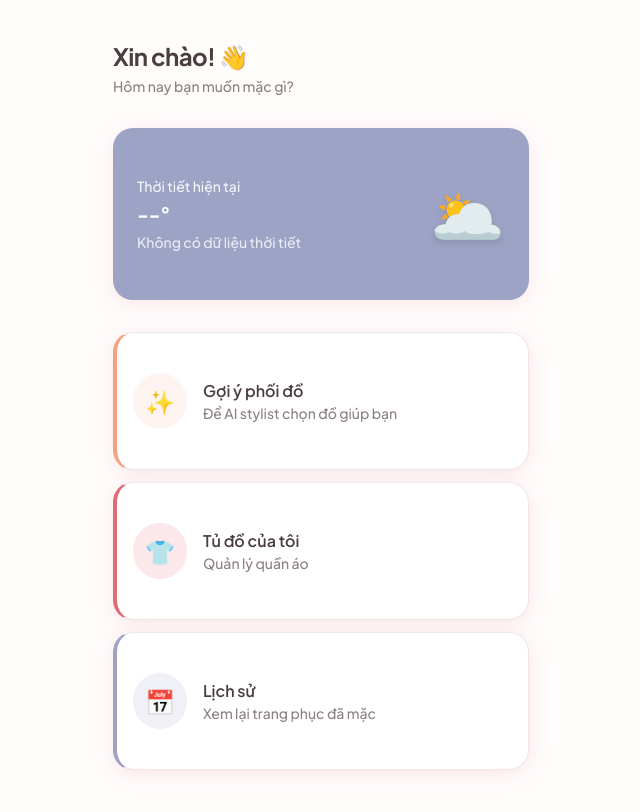
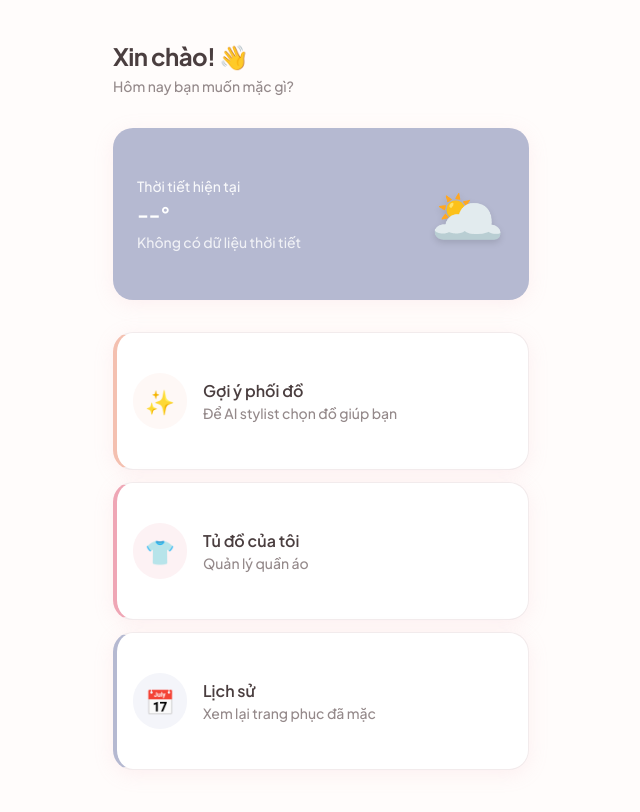
Before and after one commit to JethroHawthorn/daily_beauty_clothes, a Next.js app: page / in a window 1280 px wide. Shown: the top 812 px of the page, without its empty margins (319-959 px from the left). Built offline with nearby package versions, Linux system fonts and the light colour scheme; no server answers.

Commit message:
refactor: Update UI styling by replacing old shadow and color classes with new theme-aligned utilities.

```diff
--- a/src/app/(auth)/login/page.tsx
+++ b/src/app/(auth)/login/page.tsx
@@ -12,7 +12,7 @@ export default function LoginPage() {
 
   return (
     <div className="flex min-h-screen items-center justify-center p-4 bg-background">
-      <Card className="w-full max-w-sm shadow-bloom">
+      <Card className="w-full max-w-sm shadow-soft">
         <CardHeader className="text-center pb-2">
           <div className="text-4xl mb-3 bg-primary-light p-4 rounded-full w-20 h-20 mx-auto flex items-center justify-center">🌸</div>
           <CardTitle className="text-xl font-bold">Đăng nhập</CardTitle>
@@ -38,7 +38,7 @@ export default function LoginPage() {
             </div>
           </CardContent>
           <CardFooter className="pt-4">
-            <Button className="w-full h-12 font-medium" disabled={isPending}>
+            <Button className="w-full h-12 font-medium text-primary-foreground" disabled={isPending}>
               {isPending ? 'Đang đăng nhập...' : 'Tiếp tục'}
             </Button>
           </CardFooter>
--- a/src/app/(dashboard)/wardrobe/add/page.tsx
+++ b/src/app/(dashboard)/wardrobe/add/page.tsx
@@ -26,35 +26,35 @@ export default function AddClothingPage() {
                 <CardContent>
                     <form action={action} className="space-y-4">
                         <div>
-                            <Label htmlFor="name">Tên</Label>
+                            <Label htmlFor="name" className="mb-2 block">Tên</Label>
                             <Input name="name" id="name" required placeholder="Ví dụ: Áo khoác Jean xanh" />
                         </div>
                         <div>
-                            <Label htmlFor="type">Loại</Label>
+                            <Label htmlFor="type" className="mb-2 block">Loại</Label>
                             <Input name="type" id="type" required placeholder="Ví dụ: Áo khoác, Sơ mi, Quần" />
                         </div>
 
                          <div className="grid grid-cols-2 gap-4">
                             <div>
-                                <Label htmlFor="style">Phong cách</Label>
+                                <Label htmlFor="style" className="mb-2 block">Phong cách</Label>
                                 <Input name="style" id="style" placeholder="Ví dụ: Casual, Tiệc tùng" />
                             </div>
                             <div>
-                                <Label htmlFor="color">Màu sắc</Label>
+                                <Label htmlFor="color" className="mb-2 block">Màu sắc</Label>
                                 <Input name="color" id="color" placeholder="Ví dụ: Xanh dương" />
                             </div>
                          </div>
                          <div>
-                            <Label htmlFor="material">Chất liệu</Label>
+                            <Label htmlFor="material" className="mb-2 block">Chất liệu</Label>
                             <Input name="material" id="material" placeholder="Ví dụ: Jean, Cotton" />
                         </div>
 
                         <div>
-                            <Label>Mùa</Label>
+                            <Label className="mb-2 block">Mùa</Label>
                             <div className="flex flex-wrap gap-2 mt-2">
                                 {['Xuân', 'Hạ', 'Thu', 'Đông'].map((s) => (
                                     <label key={s} className="flex items-center space-x-2 border p-2 rounded cursor-pointer hover:bg-gray-50 dark:hover:bg-zinc-800">
-                                        <input type="checkbox" name="season" value={s} className="accent-black" />
+                                        <input type="checkbox" name="season" value={s} className="accent-rose-400" />
                                         <span>{s}</span>
                                     </label>
                                 ))}
@@ -62,7 +62,7 @@ export default function AddClothingPage() {
                         </div>
 
                         <div>
-                            <Label htmlFor="image">Hình ảnh</Label>
+                            <Label htmlFor="image" className="mb-2 block">Hình ảnh</Label>
                             <Input name="image" id="image" type="file" accept="image/*" className="cursor-pointer" />
                         </div>
 
--- a/src/app/globals.css
+++ b/src/app/globals.css
@@ -3,7 +3,7 @@
 
 @custom-variant dark (&:is(.dark *));
 
-/* Modern Bloom Design System v3 */
+/* Dusty Rose Design System v3.1 */
 @theme inline {
   --color-background: var(--background);
   --color-foreground: var(--foreground);
@@ -47,66 +47,73 @@
   --radius-3xl: calc(var(--radius) + 12px);
   --radius-4xl: calc(var(--radius) + 16px);
 
-  /* Modern Bloom Semantic Colors */
+  /* Semantic Colors */
   --color-success: #70B888;
-  --color-info: #9DA3C4;
-  --color-warning: #F2A384;
+  --color-info: #B5B9D1;
+  --color-warning: #F4C0B0;
 }
 
 :root {
   --radius: 1rem;
 
-  /* Modern Bloom - Light Theme */
-  --background: #FFFCFC;
+  /* Dusty Rose - Light Theme */
+  --background: #FFFCFB;
   --foreground: #4A3E3F;
   --card: #FFFFFF;
   --card-foreground: #4A3E3F;
   --popover: #FFFFFF;
   --popover-foreground: #4A3E3F;
 
-  /* Primary - Radiant Rose */
-  --primary: #DF6B78;
-  --primary-foreground: #FFFFFF;
+  /* Primary - Dusty Rose */
+  --primary: #EFA6B5;
+  --primary-foreground: #4A3E3F; /* Dark text for contrast */
 
-  /* Secondary - Serene Lavender */
-  --secondary: #9DA3C4;
-  --secondary-foreground: #FFFFFF;
+  /* Secondary - Muted Mauve */
+  --secondary: #B5B9D1;
+  --secondary-foreground: #4A3E3F;
 
-  /* Accent - Morning Peach */
-  --accent: #F2A384;
+  /* Accent - Soft Coral */
+  --accent: #F4C0B0;
   --accent-foreground: #4A3E3F;
 
   /* Muted */
-  --muted: #F5F0F0;
-  --muted-foreground: #8C8182;
+  --muted: #F7F2F3;
+  --muted-foreground: #94898A;
 
   /* Destructive */
   --destructive: #E35D6A;
   --destructive-foreground: #FFFFFF;
 
   /* Border & Input */
-  --border: #F0E6E7;
-  --input: #F0E6E7;
-  --ring: #DF6B78;
+  --border: #F2EBEC;
+  --input: #F2EBEC;
+  --ring: #EFA6B5;
 
   /* Sidebar */
-  --sidebar: #FFFCFC;
+  --sidebar: #FFFCFB;
   --sidebar-foreground: #4A3E3F;
-  --sidebar-primary: #DF6B78;
-  --sidebar-primary-foreground: #FFFFFF;
-  --sidebar-accent: #FCE8EA;
-  --sidebar-accent-foreground: #DF6B78;
-  --sidebar-border: #F0E6E7;
-  --sidebar-ring: #DF6B78;
+  --sidebar-primary: #EFA6B5;
+  --sidebar-primary-foreground: #4A3E3F;
+  --sidebar-accent: #FDF2F4;
+  --sidebar-accent-foreground: #EFA6B5;
+  --sidebar-border: #F2EBEC;
+  --sidebar-ring: #EFA6B5;
 
   /* Custom Utilities Colors */
-  --primary-light: #FCE8EA;
-  --secondary-light: #F0F1F7;
-  --accent-light: #FEF5F2;
+  --primary-light: #FDF2F4;
+  --secondary-light: #F4F5FA;
+  --accent-light: #FEF8F6;
+
+  /* Charts */
+  --chart-1: #EFA6B5;
+  --chart-2: #F4C0B0;
+  --chart-3: #B5B9D1;
+  --chart-4: #E8D5B5;
+  --chart-5: #94898A;
 }
 
 .dark {
-  /* Modern Bloom - Dark Theme */
+  /* Dusty Rose - Dark Theme */
   --background: #1C1919;
   --foreground: #F5EAEB;
   --card: #262222;
@@ -114,13 +121,13 @@
   --popover: #262222;
   --popover-foreground: #F5EAEB;
 
-  --primary: #E88C96;
+  --primary: #EFA6B5;
   --primary-foreground: #4A3E3F;
 
   --secondary: #868CB3;
   --secondary-foreground: #FFFFFF;
 
-  --accent: #F2A384;
+  --accent: #F4C0B0;
   --accent-foreground: #4A3E3F;
 
   --muted: #362F2F;
@@ -131,16 +138,16 @@
 
   --border: #362F2F;
   --input: #362F2F;
-  --ring: #E88C96;
+  --ring: #EFA6B5;
 
   --sidebar: #1C1919;
   --sidebar-foreground: #F5EAEB;
-  --sidebar-primary: #E88C96;
+  --sidebar-primary: #EFA6B5;
   --sidebar-primary-foreground: #4A3E3F;
   --sidebar-accent: #362F2F;
-  --sidebar-accent-foreground: #E88C96;
+  --sidebar-accent-foreground: #EFA6B5;
   --sidebar-border: #362F2F;
-  --sidebar-ring: #E88C96;
+  --sidebar-ring: #EFA6B5;
 
   /* Custom Utilities Colors */
   --primary-light: #4A2A2D;
@@ -175,17 +182,17 @@
     background-color: var(--accent-light);
   }
 
-  /* Bloom Shadows */
-  .shadow-bloom {
-    box-shadow: 0 4px 20px rgba(223, 107, 120, 0.15);
+  /* Soft Shadows */
+  .shadow-soft {
+    box-shadow: 0 4px 20px rgba(239, 166, 181, 0.15);
   }
-  .shadow-bloom-hover {
-    box-shadow: 0 8px 25px rgba(223, 107, 120, 0.2);
+  .shadow-soft-hover {
+    box-shadow: 0 8px 25px rgba(239, 166, 181, 0.2);
   }
 
   /* Gradients */
-  .gradient-bloom {
-    background: linear-gradient(135deg, #DF6B78 0%, #F2A384 100%);
+  .gradient-rose {
+    background: linear-gradient(135deg, #EFA6B5 0%, #F4C0B0 100%);
   }
 
   /* Transitions */
--- a/src/app/page.tsx
+++ b/src/app/page.tsx
@@ -15,7 +15,7 @@ export default async function HomePage() {
       </header>
 
       {/* Weather Widget */}
-      <Card className={`mb-8 text-white border-none shadow-bloom ${weather && weather.temp > 25 ? 'gradient-bloom' : 'bg-secondary'}`}>
+      <Card className={`mb-8 text-white border-none shadow-soft ${weather && weather.temp > 25 ? 'gradient-rose' : 'bg-secondary'}`}>
           <CardContent className="p-6">
               <div className="flex justify-between items-center">
                   <div>
@@ -43,7 +43,7 @@ export default async function HomePage() {
 
       <div className="flex flex-col gap-3">
           <Link href="/suggest">
-            <Card className="shadow-bloom hover:shadow-bloom-hover transition-card tap-scale cursor-pointer border-l-4 border-l-accent">
+            <Card className="shadow-soft hover:shadow-soft-hover transition-card tap-scale cursor-pointer border-l-4 border-l-accent">
                 <CardHeader className="flex flex-row items-center gap-4 p-4">
                     <div className="text-2xl bg-accent-light p-3 rounded-full">✨</div>
                     <div className="flex flex-col">
@@ -55,7 +55,7 @@ export default async function HomePage() {
           </Link>
 
           <Link href="/wardrobe">
-            <Card className="shadow-bloom hover:shadow-bloom-hover transition-card tap-scale cursor-pointer border-l-4 border-l-primary">
+            <Card className="shadow-soft hover:shadow-soft-hover transition-card tap-scale cursor-pointer border-l-4 border-l-primary">
                 <CardHeader className="flex flex-row items-center gap-4 p-4">
                     <div className="text-2xl bg-primary-light p-3 rounded-full">👕</div>
                     <div className="flex flex-col">
@@ -67,7 +67,7 @@ export default async function HomePage() {
           </Link>
 
           <Link href="/history">
-            <Card className="shadow-bloom hover:shadow-bloom-hover transition-card tap-scale cursor-pointer border-l-4 border-l-secondary">
+            <Card className="shadow-soft hover:shadow-soft-hover transition-card tap-scale cursor-pointer border-l-4 border-l-secondary">
                 <CardHeader className="flex flex-row items-center gap-4 p-4">
                     <div className="text-2xl bg-secondary-light p-3 rounded-full">📅</div>
                     <div className="flex flex-col">
```
Also changed, not shown: src/app/(dashboard)/suggest/page.tsx (+15 -15 lines).
